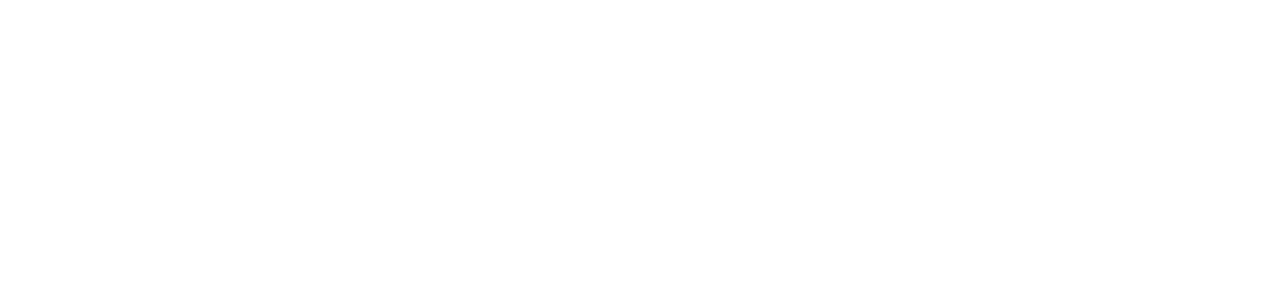
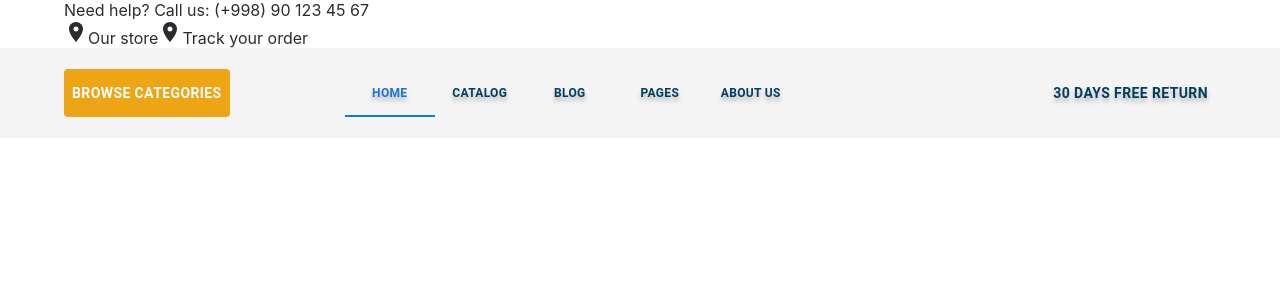
Before and after one commit to BosimovOxunjon/shopzone, a React app: page /header in a window 1280 px wide. Before the commit this address had no page. Shown: the top 300 px of the page. Built offline with nearby package versions, Linux system fonts and the light colour scheme.

Commit message:
added contact page

```diff
--- a/package.json
+++ b/package.json
@@ -4,6 +4,10 @@
   "private": true,
   "dependencies": {
     "@babel/core": "^7.16.0",
+    "@emotion/react": "^11.10.5",
+    "@emotion/styled": "^11.10.5",
+    "@mui/material": "^5.11.4",
+    "@mui/styled-engine-sc": "^5.11.0",
     "@pmmmwh/react-refresh-webpack-plugin": "^0.5.3",
     "@svgr/webpack": "^5.5.0",
     "@testing-library/jest-dom": "^5.16.5",
--- a/src/App.js
+++ b/src/App.js
@@ -10,7 +10,7 @@
     <>
       <Routes>
         <Route path="/" element={<SignUp />} />
-        {/* <Route path="/header" element={<Header />} /> */}
+        <Route path="/header" element={<Header />} />
         <Route path="/search" element={<Search />} />
         <Route path="/footer" element={<Footer />} />
       </Routes>
--- /dev/null
+++ b/src/containers/Contact/Contact.js
@@ -0,0 +1,31 @@
+import React from "react";
+import { StyledContact } from "../../styles/Contact/contact";
+import { Container, Box } from "@mui/system";
+import { LocationOn } from "@mui/icons-material";
+
+const Contact = () => {
+  return (
+    <StyledContact>
+      <Container>
+        <Box component="div">
+          Need help? Call us:{" "}
+          <a className="contact_phone" href="tel: +998901234567">
+            (+998) 90 123 45 67
+          </a>
+        </Box>
+        <Box component="div" sx={{ ml: "auto", display: "flex" }}>
+          <Box component="div">
+            <LocationOn />
+            Our store
+          </Box>
+          <Box component="div">
+            <LocationOn />
+            Track your order
+          </Box>
+        </Box>
+      </Container>
+    </StyledContact>
+  );
+};
+
+export default Contact;
--- a/src/containers/Footer/Footer.js
+++ b/src/containers/Footer/Footer.js
@@ -1,6 +1,6 @@
 import React from "react";
 import { styled } from "@mui/system";
-import { Container } from "@mui/material/";
+import { Container } from "@mui/material";
 
 const StyledFooter = styled("div")({
   backgroundColor: "#E2F4FF",
--- a/src/containers/Header/Header.js
+++ b/src/containers/Header/Header.js
@@ -1,19 +1,95 @@
-import React from "react";
+import React, { useState } from "react";
 import { StyledHeader } from "../../styles/Header/header";
-import { Form, Input } from "antd";
+import {
+  Container,
+  Tabs,
+  Tab,
+  Box,
+  Button,
+  Menu,
+  MenuItem,
+} from "@mui/material";
 import HeaderLogo from "../../assets/img/logo/logo.png";
 import { Link } from "react-router-dom";
+import Contact from "../Contact/Contact";
 
 const Header = () => {
+  const [value, setValue] = useState(0);
+  const [anchorEl, setAnchorEl] = useState(null);
+  const handleChange = (event, newValue) => {
+    setValue(newValue);
+  };
+
+  const open = Boolean(anchorEl);
+  const handleClick = (event) => {
+    setAnchorEl(event.currentTarget);
+  };
+  const handleClose = () => {
+    setAnchorEl(null);
+  };
+
   return (
-    <StyledHeader>
-      <Link to={`/header`}>
-        <img className="header_logo" src={HeaderLogo} alt="logo-img" />
-      </Link>
-      <Form>
-        <Input />
-      </Form>
-    </StyledHeader>
+    <>
+      <Contact />
+      <StyledHeader>
+        <Container>
+          <Box sx={{ width: "100%", display: "flex" }}>
+            <Button
+              sx={{
+                fontWeight: "600",
+                color: "white",
+                background: "#EDA415",
+              }}
+              id="browse-categories"
+              aria-controls={open ? "browse-menu" : undefined}
+              aria-haspopup="true"
+              aria-expanded={open ? "true" : undefined}
+              onClick={handleClick}
+            >
+              Browse categories
+            </Button>
+            <Menu
+              id="browse-menu"
+              anchorEl={anchorEl}
+              open={open}
+              onClose={handleClose}
+              MenuListProps={{
+                "aria-labelledby": "browse-categories",
+              }}
+            >
+              <MenuItem onClick={handleClose}>Profile</MenuItem>
+              <MenuItem onClick={handleClose}>My account</MenuItem>
+              <MenuItem onClick={handleClose}>Logout</MenuItem>
+            </Menu>
+            <Tabs
+              sx={{ ml: "10%" }}
+              onChange={handleChange}
+              value={value}
+              aria-label="Tabs where selection follows focus"
+              selectionFollowsFocus
+            >
+              {/* </Tab> */}
+              <Tab label="Home" className="header_link" />
+              <Tab label="Catalog" className="header_link" />
+              <Tab label="Blog" className="header_link" />
+              <Tab label="Pages" className="header_link" />
+              <Tab label="About us" className="header_link" />
+            </Tabs>
+            <Button
+              sx={{
+                color: "#003F62",
+                fontWeight: "700",
+                textShadow: "0px 4px 4px rgba(0, 0, 0, 0.25)",
+                ml: "auto",
+              }}
+              variant="text"
+            >
+              30 Days Free Return
+            </Button>
+          </Box>
+        </Container>
+      </StyledHeader>
+    </>
   );
 };
 
--- a/src/containers/Search/Search.js
+++ b/src/containers/Search/Search.js
@@ -1,6 +1,6 @@
 import React from "react";
 import { StyledSearch } from "../../styles/Search/search";
-import { Content, Button, Form, Input } from "antd";
+import { Button, Form, Input } from "antd";
 import HeaderLogo from "../../assets/img/logo/logo.png";
 import { Link } from "react-router-dom";
 
@@ -18,7 +18,6 @@
         <Button type="success">Search</Button>
         {/* </Form.Item> */}
       </Form>
-      {/* <Content></Content> */}
     </StyledSearch>
   );
 };
--- /dev/null
+++ b/src/styles/Contact/contact.js
@@ -0,0 +1,11 @@
+import styled from "styled-components";
+
+const StyledContact = styled.section`
+  color: #292d32;
+  .contact_phone {
+    text-decoration: none;
+    color: #292d32;
+  }
+`;
+
+export { StyledContact };
--- a/src/styles/Header/header.js
+++ b/src/styles/Header/header.js
@@ -3,13 +3,19 @@
 const StyledHeader = styled.header`
   display: flex;
   align-items: center;
-  height: 100px;
-  background: #003f62;
+  height: 90px;
+  background: #f4f4f4;
   .header_logo {
     display: inline-block;
     margin: 0 auto;
     with: 140px;
     height: 40px;
   }
+  .header_link {
+    color: #003f62;
+    font-size: 12px;
+    font-weight: 600;
+    text-shadow: 0px 4px 4px rgba(0, 0, 0, 0.25);
+  }
 `;
 export { StyledHeader };
```
Also changed, not shown: 1 other file (tests, documents, lock files or other folders).
